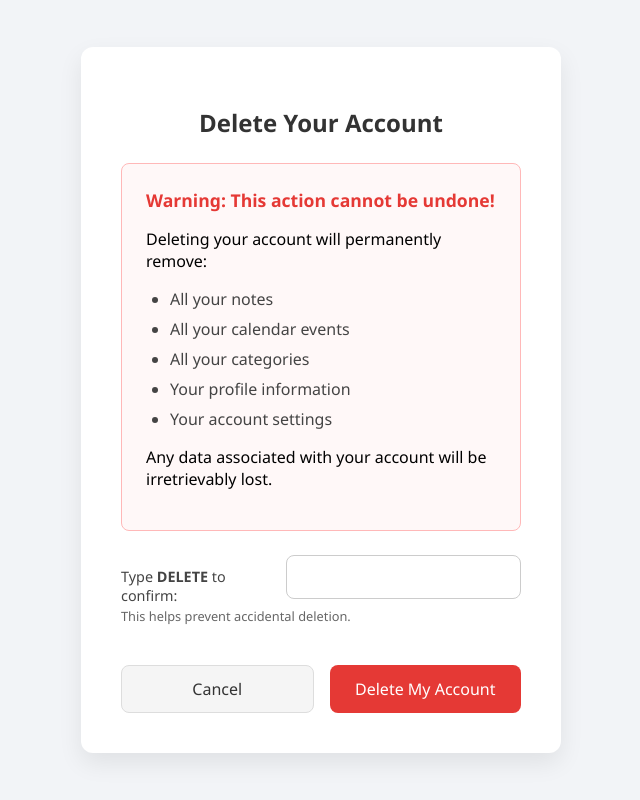
After one commit to krzysztofkobra/DayNote, a Django app: template noteapp/templates/accounts/delete_account.html in a window 1280 px wide. The commit adds this page. Shown: the whole page, without its empty margins (319-959 px from the left). Run offline with Django 3.2, Linux system fonts and the light colour scheme; the template is opened without the code that fills it, so the values that code supplies are empty.

Commit message:
fixed google sign in, added account delete functionality

```diff
--- a/noteapp/static/styles/acc_styles.css
+++ b/noteapp/static/styles/acc_styles.css
@@ -86,5 +86,5 @@ a {
 }
 
 a:hover {
-    text-decoration: underline;
+    text-decoration: none;
 }
--- /dev/null
+++ b/noteapp/static/styles/delete_acc_styles.css
@@ -0,0 +1,188 @@
+body {
+    margin: 0;
+    padding: 0;
+    font-family: 'Segoe UI', sans-serif;
+    background: #f2f4f7;
+    display: flex;
+    justify-content: center;
+    align-items: center;
+    min-height: 100vh;
+}
+
+.container {
+    background: white;
+    padding: 2.5rem;
+    border-radius: 12px;
+    box-shadow: 0 10px 25px rgba(0, 0, 0, 0.08);
+    width: 100%;
+    max-width: 400px;
+    box-sizing: border-box;
+}
+
+.container h2 {
+    margin-bottom: 1.5rem;
+    font-weight: 600;
+    font-size: 1.5rem;
+    color: #333;
+    text-align: center;
+}
+
+form {
+    display: flex;
+    flex-direction: column;
+}
+
+label {
+    width: 40%;
+    font-size: 0.9rem;
+    padding-top: 0.75rem;
+    margin-bottom: 0.25rem;
+    color: #444;
+    padding-right: 0.5rem;
+}
+
+.form-group{
+    width: 100%;
+    display: flex;
+    justify-content: space-between;
+}
+
+input[type="text"],
+input[type="password"],
+input[type="email"] {
+    width: 60%;
+    padding: 0.75rem;
+    box-sizing: border-box;
+    margin-bottom: 1rem;
+    border: 1px solid #ccc;
+    border-radius: 8px;
+    font-size: 1rem;
+    transition: border 0.2s ease;
+}
+
+input:focus {
+    border-color: #007bff;
+    outline: none;
+}
+
+button {
+    padding: 0.75rem;
+    background-color: #007bff;
+    color: white;
+    font-size: 1rem;
+    border: none;
+    border-radius: 8px;
+    cursor: pointer;
+    transition: background-color 0.2s ease;
+}
+
+button:hover {
+    background-color: #0056b3;
+}
+
+.errorlist {
+    color: #e53935;
+    list-style: none;
+    margin: 0 0 1rem 0;
+    padding: 0;
+}
+
+a {
+    display: block;
+    text-align: center;
+    margin-top: 1rem;
+    font-size: 0.9rem;
+    color: #007bff;
+    text-decoration: none;
+}
+
+a:hover {
+    text-decoration: none;
+}
+.container {
+            max-width: 480px;
+        }
+
+        .warning-box {
+            background-color: #fff8f8;
+            border: 1px solid #ffb8b8;
+            border-radius: 8px;
+            padding: 1.5rem;
+            margin-bottom: 1.5rem;
+        }
+
+        .warning-title {
+            color: #e53935;
+            font-weight: 600;
+            margin-bottom: 1rem;
+            font-size: 1.1rem;
+        }
+
+        .warning-list {
+            margin: 1rem 0;
+            padding-left: 1.5rem;
+            color: #444;
+        }
+
+        .warning-list li {
+            margin-bottom: 0.5rem;
+        }
+
+        .confirmation-input {
+            text-transform: uppercase;
+        }
+
+        .error-message {
+            background-color: #ffebee;
+            border-left: 4px solid #e53935;
+            padding: 0.75rem;
+            margin-bottom: 1.5rem;
+            color: #c62828;
+            border-radius: 4px;
+        }
+
+        .help-text {
+            font-size: 0.8rem;
+            color: #666;
+            margin-top: -0.5rem;
+            margin-bottom: 1rem;
+        }
+
+        .button-container {
+            display: flex;
+            justify-content: space-between;
+            gap: 1rem;
+            margin-top: 1.5rem;
+        }
+
+        .btn-shared {
+            all: unset;
+            width: 100%;
+            padding: 0.75rem;
+            height: 48px;
+            border-radius: 8px;
+            font-size: 1rem;
+            text-align: center;
+            display: flex;
+            align-items: center;
+            justify-content: center;
+            cursor: pointer;
+            text-decoration: none;
+            box-sizing: border-box;
+        }
+
+        .btn-cancel {
+            background-color: #f5f5f5;
+            color: #333;
+            border: 1px solid #ddd;
+        }
+
+        .btn-delete {
+            background-color: #e53935;
+            color: white;
+            border: none;
+        }
+
+        .btn-delete:hover {
+            background-color: #c62828;
+        }
--- a/noteapp/templates/accounts/account.html
+++ b/noteapp/templates/accounts/account.html
@@ -78,6 +78,10 @@
             </div>
 
             <div class="actions">
+                <a href="{% url 'delete_account' %}" class="btn btn-danger w-100">Delete account</a>
+            </div>
+
+            <div class="actions">
                 <a href="{% url 'logout' %}" class="btn btn-danger w-100">Logout</a>
             </div>
         </div>
--- /dev/null
+++ b/noteapp/templates/accounts/delete_account.html
@@ -0,0 +1,59 @@
+{% load static %}
+<!DOCTYPE html>
+<html lang="en">
+<head>
+    <meta charset="UTF-8">
+    <meta name="viewport" content="width=device-width, initial-scale=1.0">
+    <title>Delete Account - DayNote</title>
+    <link rel="stylesheet" href="{% static 'styles/delete_acc_styles.css' %}">
+</head>
+<body>
+    <div class="container">
+        <h2>Delete Your Account</h2>
+
+        <div class="warning-box">
+            <div class="warning-title">Warning: This action cannot be undone!</div>
+            <p>Deleting your account will permanently remove:</p>
+            <ul class="warning-list">
+                <li>All your notes</li>
+                <li>All your calendar events</li>
+                <li>All your categories</li>
+                <li>Your profile information</li>
+                <li>Your account settings</li>
+            </ul>
+            <p>Any data associated with your account will be irretrievably lost.</p>
+        </div>
+
+        {% if error %}
+        <div class="error-message">
+            {{ error }}
+        </div>
+        {% endif %}
+
+        <form method="POST" action="{% url 'delete_account' %}">
+            {% csrf_token %}
+
+            <div class="form-group">
+                <label for="confirmation">Type <strong>DELETE</strong> to confirm:</label>
+                <input type="text" id="confirmation" name="confirmation"
+                       class="confirmation-input" required>
+            </div>
+            <div class="help-text">This helps prevent accidental deletion.</div>
+
+            {% if not user.profile.google_connected and user.has_usable_password %}
+            <div class="form-group">
+                <label for="password">Enter your password:</label>
+                <input type="password" id="password" name="password" required>
+            </div>
+            <div class="help-text">We need to verify it's really you.</div>
+            {% endif %}
+
+            <div class="button-container">
+                <a href="{% url 'account' %}" class="btn-shared btn-cancel">Cancel</a>
+                <button type="submit" class="btn-shared btn-delete">Delete My Account</button>
+            </div>
+
+        </form>
+    </div>
+</body>
+</html>
--- a/noteapp/templates/accounts/login.html
+++ b/noteapp/templates/accounts/login.html
@@ -33,7 +33,7 @@
             <div id="g_id_onload" class="mt-3 w-100"
                 data-client_id="308372104322-7fiej93q3a3i4mgrq2b1n5rua41sc0ok.apps.googleusercontent.com"
                  data-context="signin"
-                 data-ux_mode="popup"
+                 data-ux_mode="redirect"
                  data-login_uri="http://localhost:8000/auth-receiver/"
                  data-auto_prompt="false">
             </div>
--- a/noteapp/templates/accounts/register.html
+++ b/noteapp/templates/accounts/register.html
@@ -31,7 +31,7 @@
                 <div id="g_id_onload" class="mt-3"
                     data-client_id="308372104322-7fiej93q3a3i4mgrq2b1n5rua41sc0ok.apps.googleusercontent.com"
                      data-context="signin"
-                     data-ux_mode="popup"
+                     data-ux_mode="redirect"
                      data-login_uri="http://localhost:8000/auth-receiver/"
                      data-auto_prompt="false">
                 </div>
--- a/noteapp/urls.py
+++ b/noteapp/urls.py
@@ -17,4 +17,5 @@ urlpatterns = [
     path('notes/delete_category/', views.delete_category, name='delete_category'),
     path('notes/remove_category_from_note/', views.remove_category_from_note, name='remove_category_from_note'),
     path('notes/create_category/', views.create_category, name='create_category'),
+    path('accounts/delete/', views.delete_account_view, name='delete_account'),
 ]
```
Also changed, not shown: noteapp/templates/accounts/account_deleted.html (added, +36 -0 lines), noteapp/views.py (+66 -10 lines).
